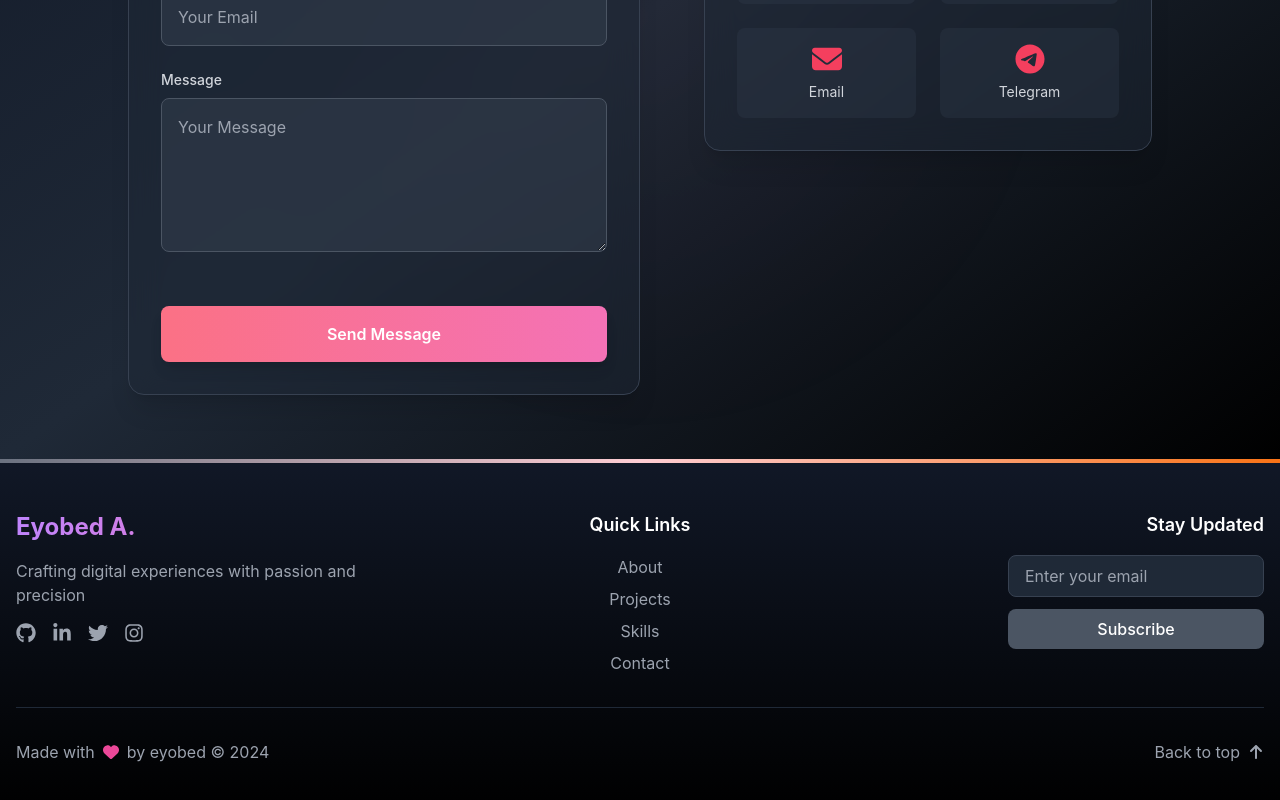
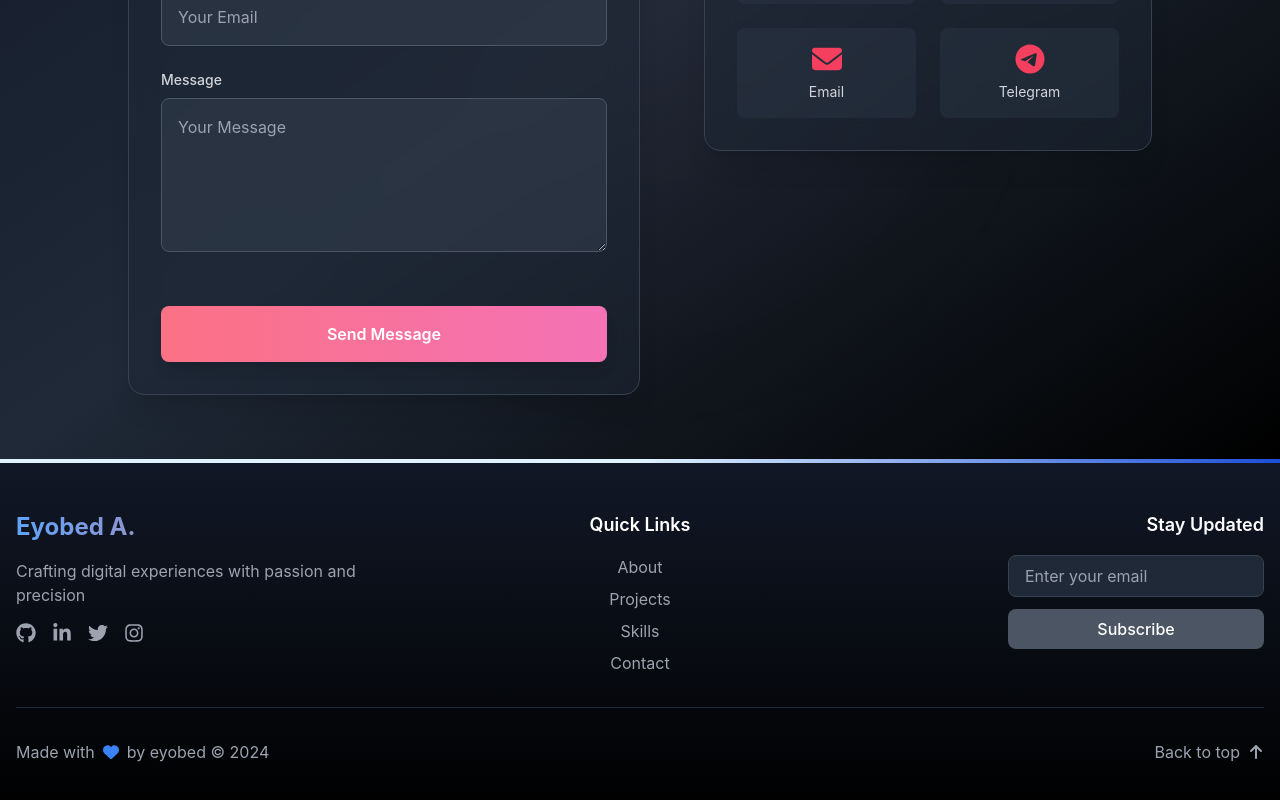
Before and after one commit to eyuuab/My-Portfolio, a Next.js app in the folder frontend/: page / in a window 1280 px wide. Shown: the part 3442-4242 px from the top of the page. Built offline with nearby package versions, Linux system fonts and the light colour scheme.

Commit message:
updated footer

```diff
--- a/frontend/components/layout/Footer.tsx
+++ b/frontend/components/layout/Footer.tsx
@@ -30,21 +30,21 @@ export default function Footer() {
 
   return (
     <footer className="relative bg-gradient-to-b from-gray-900 to-black text-white">
-      {/* Decorative Top Border */}
-      <div className="h-1 bg-gradient-to-r from-gray-500 via-rose-200 to-orange-500" />
+
+      <div className="h-1 bg-gradient-to-r from-sky-100 via-sky-100 to-blue-700" />
 
       <div className="max-w-7xl mx-auto px-4 py-12">
-        {/* Main Footer Content */}
+
         <div className="grid grid-cols-1 md:grid-cols-3 gap-12 mb-8">
-          {/* Brand Section */}
+
           <div className="text-center md:text-left">
-            <h3 className="text-2xl font-bold mb-4 bg-gradient-to-r from-purple-400 to-pink-400 text-transparent bg-clip-text">
+            <h3 className="text-2xl font-bold mb-4 bg-gradient-to-r from-blue-400 to-red-400 text-transparent bg-clip-text">
               Eyobed A.
             </h3>
             <p className="text-gray-400 mb-4">
               Crafting digital experiences with passion and precision
             </p>
-            {/* Social Links */}
+
             <div className="flex justify-center md:justify-start space-x-4">
               {socialLinks.map((social) => (
                 <motion.a
@@ -103,7 +103,7 @@ export default function Footer() {
         <div className="border-t border-gray-800 pt-8 mt-8 text-center">
           <div className="flex flex-col md:flex-row justify-between items-center">
             <p className="text-gray-400 flex items-center justify-center mb-4 md:mb-0">
-              Made with <FaHeart className="text-pink-500 mx-2" /> by eyobed &copy; {new Date().getFullYear()}
+              Made with <FaHeart className="text-blue-500 mx-2" /> by eyobed &copy; {new Date().getFullYear()}
             </p>
             <motion.button
               onClick={scrollToTop}
```
